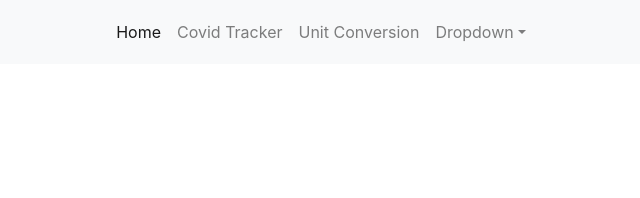
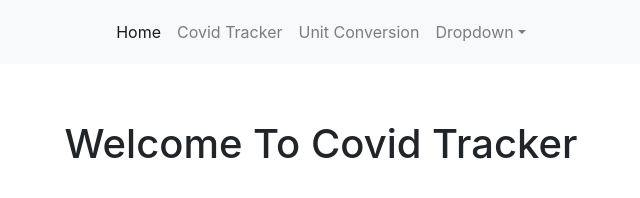
Before and after one commit to akashghadge/Covid-Tracker-Using-Fetch-API, a plain HTML site: page index.html in a window 1280 px wide. Shown: the whole page, without its empty margins (319-959 px from the left). Drawn offline with Linux system fonts and the light colour scheme.

Commit message:
some bug fix 2

```diff
--- a/index.html
+++ b/index.html
@@ -12,7 +12,7 @@
 <body>
   <nav class="navbar navbar-expand-lg navbar-light bg-light rounded fixed-top">
     <button class="navbar-toggler" type="button" data-toggle="collapse" data-target="#navbarsExample10"
-    aria-controls="navbarsExample10" aria-expanded="false" aria-label="Toggle navigation">
+      aria-controls="navbarsExample10" aria-expanded="false" aria-label="Toggle navigation">
       <span class="navbar-toggler-icon"></span>
     </button>
     <br><br>
@@ -29,7 +29,7 @@
         </li>
         <li class="nav-item dropdown">
           <a class="nav-link dropdown-toggle" href="#" id="dropdown10" data-toggle="dropdown" aria-haspopup="true"
-          aria-expanded="false">Dropdown</a>
+            aria-expanded="false">Dropdown</a>
           <div class="dropdown-menu" aria-labelledby="dropdown10">
             <a class="dropdown-item nav-link" href="about.html">About</a>
             <a class="dropdown-item nav-link" href="conatact.html">Contact us</a>
@@ -45,6 +45,9 @@
 
     </div>
   </div>
+  <div class="main text-center align-self-center">
+    <h1>Welcome To Covid Tracker</h1>
+  </div>
   <script src="jquery-3.5.1.js"></script>
   <script src="bootstrap.min.js"></script>
   <script src="script.js"></script>
```
